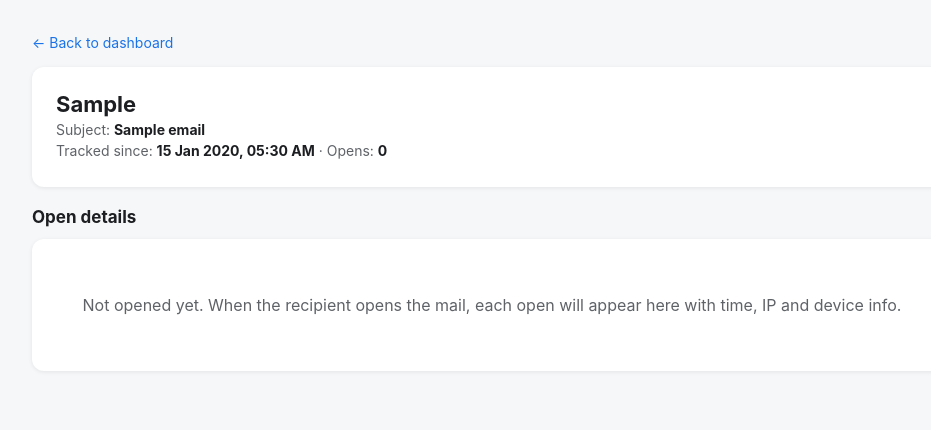
After one commit to nuvishh/MailPulse, a Flask app: page /email/1 in a window 1280 px wide. The commit adds this page. Shown: the top 430 px of the page, without its empty margins (148-1079 px from the left). Run offline with Flask 3, Linux system fonts and the light colour scheme; tables that the repository leaves empty hold one stand-in row (values such as "Sample post").

Commit message:
Add per-email open details page (IP, time, device info)

```diff
--- a/app.py
+++ b/app.py
@@ -113,6 +113,30 @@ def fmt_time(iso):
     return dt.astimezone(LOCAL_TZ).strftime("%d %b %Y, %I:%M %p")
 
 
+def describe_ua(ua):
+    """Short human-friendly label for a User-Agent string."""
+    ua = ua or ""
+    low = ua.lower()
+    if not ua:
+        return "—"
+    if "googleimageproxy" in low:
+        return "Gmail (Google image proxy)"
+    if "yahoo" in low and "proxy" in low:
+        return "Yahoo Mail (proxy)"
+    labels = []
+    if any(m in low for m in ("iphone", "android", "mobile")):
+        labels.append("Mobile")
+    else:
+        labels.append("Desktop")
+    for name in ("Outlook", "Thunderbird", "Chrome", "Safari", "Firefox", "Edge"):
+        if name.lower() in low:
+            labels.append(name)
+            break
+    if "applewebkit" in low and "mail" in low:
+        labels.append("Apple Mail")
+    return " · ".join(labels)
+
+
 @app.route("/")
 @requires_auth
 def dashboard():
@@ -139,6 +163,35 @@ def dashboard():
             }
         )
     return render_template("dashboard.html", rows=rows, no_auth=not ADMIN_PASSWORD)
+
+
+@app.route("/email/<tid>")
+@requires_auth
+def email_detail(tid):
+    db = get_db()
+    e = db.execute("SELECT * FROM emails WHERE id = ?", (tid,)).fetchone()
+    if not e:
+        return redirect(url_for("dashboard"))
+    opens = db.execute(
+        "SELECT * FROM opens WHERE email_id = ? ORDER BY opened_at DESC", (tid,)
+    ).fetchall()
+    rows = [
+        {
+            "at": fmt_time(o["opened_at"]),
+            "ip": o["ip"] or "—",
+            "via": describe_ua(o["user_agent"]),
+            "ua": o["user_agent"] or "—",
+        }
+        for o in opens
+    ]
+    return render_template(
+        "email_detail.html",
+        recipient=e["recipient"],
+        subject=e["subject"] or "—",
+        created=fmt_time(e["created_at"]),
+        pixel_url=url_for("pixel", tid=tid, _external=True),
+        opens=rows,
+    )
 
 
 @app.route("/new", methods=["GET", "POST"])
--- a/templates/dashboard.html
+++ b/templates/dashboard.html
@@ -46,7 +46,7 @@
     <tr><th>Recipient</th><th>Subject</th><th>Status</th><th>Opens</th><th>First opened</th><th>Last opened</th><th></th></tr>
     {% for r in rows %}
     <tr>
-      <td>{{ r.recipient }}</td>
+      <td><a href="/email/{{ r.id }}" style="color:#1a73e8;text-decoration:none;font-weight:600">{{ r.recipient }}</a></td>
       <td>{{ r.subject }}</td>
       <td>{% if r.opened %}<span class="badge opened">✓ Opened</span>{% else %}<span class="badge pending">Unopened</span>{% endif %}</td>
       <td>{{ r.opens }}</td>
--- /dev/null
+++ b/templates/email_detail.html
@@ -0,0 +1,56 @@
+<!doctype html>
+<html lang="en">
+<head>
+<meta charset="utf-8">
+<meta name="viewport" content="width=device-width, initial-scale=1">
+<title>{{ recipient }} – Mail Tracker</title>
+<style>
+  * { box-sizing: border-box; }
+  body { font-family: -apple-system, "Segoe UI", Roboto, sans-serif; margin: 0; background: #f6f7f9; color: #1c1e21; }
+  .wrap { max-width: 960px; margin: 0 auto; padding: 32px 20px 60px; }
+  .back { display: inline-block; margin-bottom: 16px; color: #1a73e8; text-decoration: none; font-size: 14px; }
+  .card { background: #fff; border-radius: 12px; padding: 24px; box-shadow: 0 1px 4px rgba(0,0,0,.08); margin-bottom: 20px; }
+  h1 { font-size: 22px; margin: 0 0 4px; }
+  .meta { color: #5f6368; font-size: 14px; margin: 4px 0; }
+  .meta b { color: #1c1e21; }
+  h2 { font-size: 17px; margin: 0 0 12px; }
+  table { width: 100%; border-collapse: collapse; background: #fff; border-radius: 12px; overflow: hidden; box-shadow: 0 1px 4px rgba(0,0,0,.08); }
+  th, td { text-align: left; padding: 12px 14px; font-size: 14px; border-bottom: 1px solid #eef0f3; vertical-align: top; }
+  th { background: #fafbfc; color: #5f6368; font-weight: 600; font-size: 12px; text-transform: uppercase; letter-spacing: .04em; }
+  tr:last-child td { border-bottom: 0; }
+  .mono { font-family: ui-monospace, monospace; font-size: 12px; color: #3c4043; }
+  .ua { font-family: ui-monospace, monospace; font-size: 11px; color: #80868b; word-break: break-all; max-width: 340px; }
+  .empty { background: #fff; border-radius: 12px; padding: 40px 20px; text-align: center; color: #5f6368; box-shadow: 0 1px 4px rgba(0,0,0,.08); }
+  .note { font-size: 13px; color: #5f6368; margin-top: 16px; line-height: 1.6; }
+</style>
+</head>
+<body>
+<div class="wrap">
+  <a class="back" href="/">← Back to dashboard</a>
+  <div class="card">
+    <h1>{{ recipient }}</h1>
+    <p class="meta">Subject: <b>{{ subject }}</b></p>
+    <p class="meta">Tracked since: <b>{{ created }}</b> · Opens: <b>{{ opens|length }}</b></p>
+  </div>
+
+  <h2>Open details</h2>
+  {% if opens %}
+  <table>
+    <tr><th>#</th><th>Opened at</th><th>IP address</th><th>Device / App</th><th>User agent</th></tr>
+    {% for o in opens %}
+    <tr>
+      <td>{{ loop.index }}</td>
+      <td style="white-space:nowrap">{{ o.at }}</td>
+      <td class="mono">{{ o.ip }}</td>
+      <td>{{ o.via }}</td>
+      <td class="ua">{{ o.ua }}</td>
+    </tr>
+    {% endfor %}
+  </table>
+  <p class="note">Note: Gmail loads images through Google's proxy servers, so Gmail opens usually show a Google IP rather than the recipient's real IP — the open time is still accurate. Apple Mail may pre-load images and cause extra opens.</p>
+  {% else %}
+  <div class="empty"><p>Not opened yet. When the recipient opens the mail, each open will appear here with time, IP and device info.</p></div>
+  {% endif %}
+</div>
+</body>
+</html>
```
